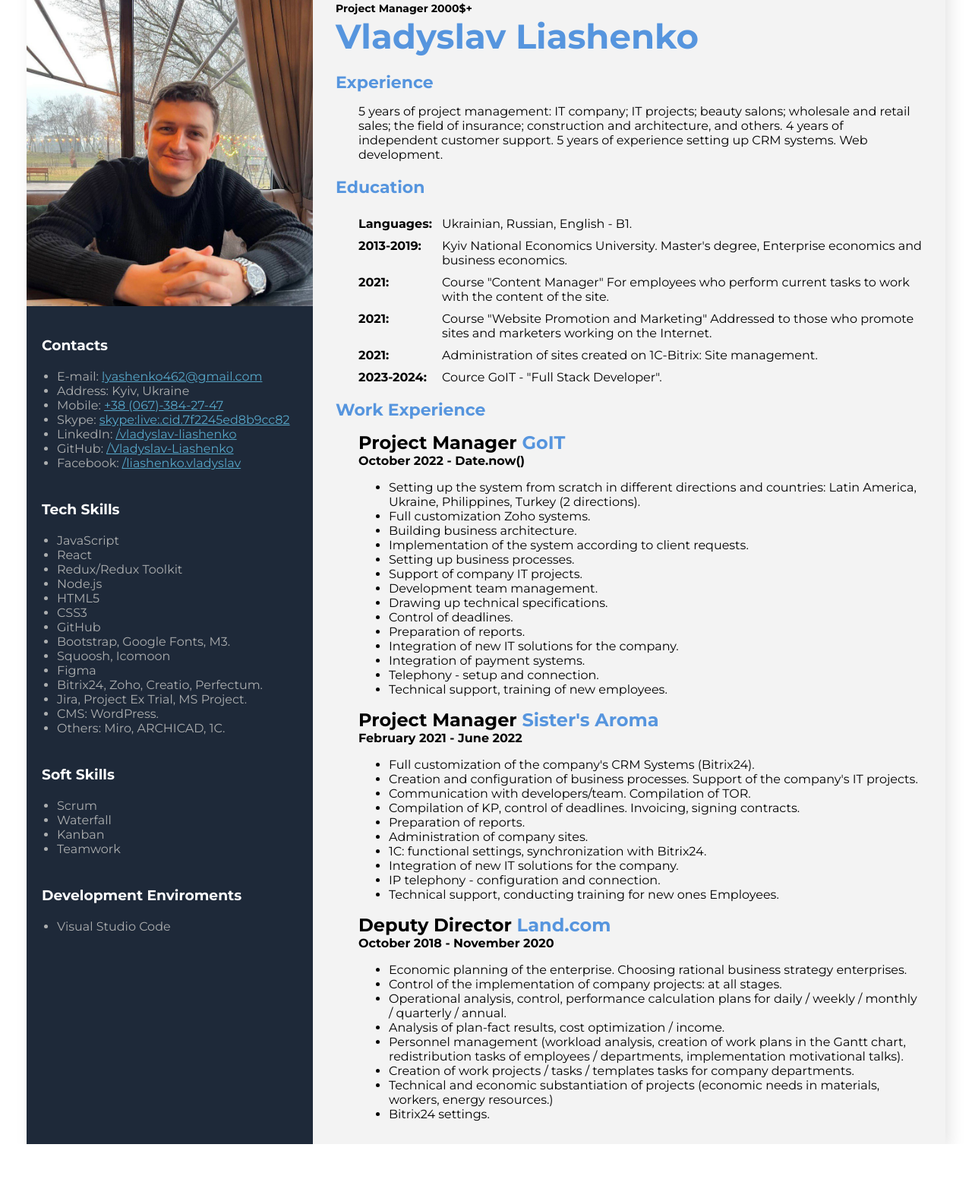
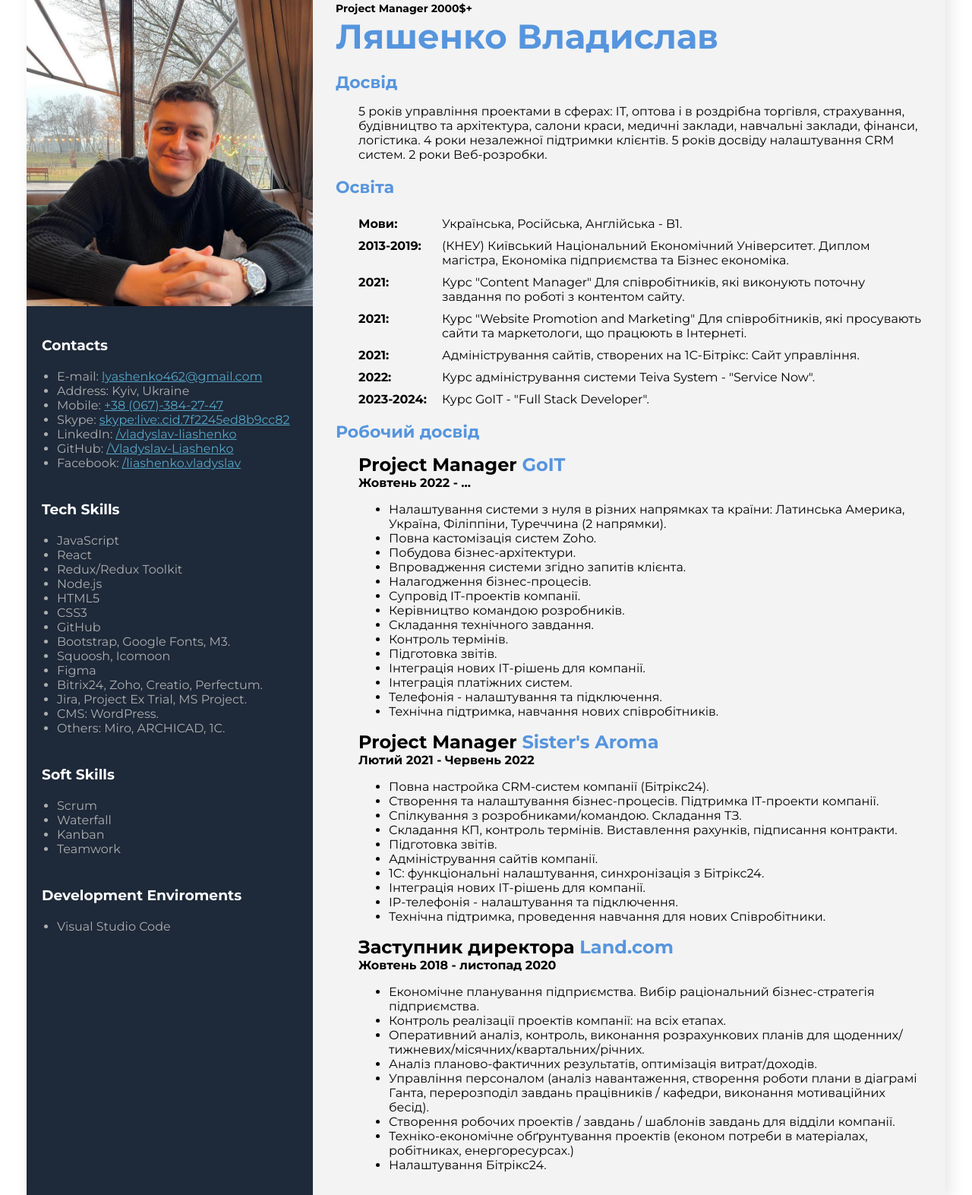
Before and after one commit to Vladyslav-Liashenko/cv-pm-uk, a plain HTML site: page index.html in a window 1280 px wide. Shown: the part 27-1600 px from the top of the page at 76% size. Before the commit the page ends 1533 px from the top, so only its background shows below. Drawn offline with Linux system fonts and the light colour scheme.

Commit message:
translate in UK

```diff
--- a/index.html
+++ b/index.html
@@ -121,34 +121,34 @@
         <div class="container_right">
           <!--about user-->
           <div>
-            <h2 class="front">Project Manager  2000$+</h2>
-            <h1 class="user_name">Vladyslav Liashenko</h1>
+            <h2 class="front">Project Manager 2000$+</h2>
+            <h1 class="user_name">Ляшенко Владислав</h1>
             <div class="experience">
-              <h3 class="h3_name_block">Experience</h3>
+              <h3 class="h3_name_block">Досвід</h3>
               <p class="expnote">
-                5 years of project management: IT company; IT projects; beauty
-                salons; wholesale and retail sales; the field of insurance;
-                construction and architecture, and others. 4 years of
-                independent customer support. 5 years of experience setting up
-                CRM systems. Web development.
+                5 років управління проектами в сферах: IT, оптова і в роздрібна
+                торгівля, страхування, будівництво та архітектура, салони краси,
+                медичні заклади, навчальні заклади, фінанси, логістика. 4 роки
+                незалежної підтримки клієнтів. 5 років досвіду налаштування CRM
+                систем. 2 роки Веб-розробки.
               </p>
             </div>
             <div>
-              <h3 class="h3_name_block">Education</h3>
+              <h3 class="h3_name_block">Освіта</h3>
               <ul class="edub">
                 <li class="edu_li">
                   <p class="edu_p_name">
-                    <b>Languages:</b>
+                    <b>Мови:</b>
                   </p>
-                  <p class="edu_p">Ukrainian, Russian, English - B1.</p>
+                  <p class="edu_p">Українська, Російська, Англійська - B1.</p>
                 </li>
                 <li class="edu_li">
                   <p class="edu_p_name">
                     <b>2013-2019:</b>
                   </p>
                   <p class="edu_p">
-                    Kyiv National Economics University. Master's degree,
-                    Enterprise economics and business economics.
+                    (КНЕУ) Київський Національний Економічний Університет.
+                    Диплом магістра, Економіка підприємства та Бізнес економіка.
                   </p>
                 </li>
                 <li class="edu_li">
@@ -156,8 +156,8 @@
                     <b>2021:</b>
                   </p>
                   <p class="edu_p">
-                    Course "Content Manager" For employees who perform current
-                    tasks to work with the content of the site.
+                    Курс "Content Manager" Для співробітників, які виконують
+                    поточну завдання по роботі з контентом сайту.
                   </p>
                 </li>
                 <li class="edu_li">
@@ -165,8 +165,9 @@
                     <b>2021:</b>
                   </p>
                   <p class="edu_p">
-                    Course "Website Promotion and Marketing" Addressed to those
-                    who promote sites and marketers working on the Internet.
+                    Курс "Website Promotion and Marketing" Для співробітників,
+                    які просувають сайти та маркетологи, що працюють в
+                    Інтернеті.
                   </p>
                 </li>
                 <li class="edu_li">
@@ -174,50 +175,58 @@
                     <b>2021:</b>
                   </p>
                   <p class="edu_p">
-                    Administration of sites created on 1C-Bitrix: Site
-                    management.
+                    Адміністрування сайтів, створених на 1С-Бітрікс: Сайт
+                    управління.
+                  </p>
+                </li>
+                <li class="edu_li">
+                  <p class="edu_p_name">
+                    <b>2022:</b>
+                  </p>
+                  <p class="edu_p">
+                    Курс адміністрування системи Teiva System - "Service Now".
                   </p>
                 </li>
                 <li class="edu_li">
                   <p class="edu_p_name">
                     <b>2023-2024:</b>
                   </p>
-                  <p class="edu_p">Cource GoIT - "Full Stack Developer".</p>
+                  <p class="edu_p">Курс GoIT - "Full Stack Developer".</p>
                 </li>
               </ul>
             </div>
           </div>
           <!--Work Experience-->
           <div class="work">
-            <h3 class="h3_name_block">Work Experience</h3>
+            <h3 class="h3_name_block">Робочий досвід</h3>
             <div class="worknum">
               <div class="work_card">
                 <h2 class="name_position">
                   Project Manager
                   <span class="colortext">GoIT</span>
                 </h2>
-                <h4 class="date">October 2022 - Date.now()</h4>
+                <h4 class="date">Жовтень 2022 - ...</h4>
                 <ul>
                   <li>
-                    Setting up the system from scratch in different directions
-                    and countries: Latin America, Ukraine, Philippines, Turkey
-                    (2 directions).
+                    Налаштування системи з нуля в різних напрямках та країни:
+                    Латинська Америка, Україна, Філіппіни, Туреччина (2
+                    напрямки).
                   </li>
-                  <li>Full customization Zoho systems.</li>
-                  <li>Building business architecture.</li>
+                  <li>Повна кастомізація систем Zoho.</li>
+                  <li>Побудова бізнес-архітектури.</li>
                   <li>
-                    Implementation of the system according to client requests.
+                    Впровадження системи згідно запитів клієнта.
                   </li>
-                  <li>Setting up business processes.</li>
-                  <li>Support of company IT projects.</li>
-                  <li>Development team management.</li>
-                  <li>Drawing up technical specifications.</li>
-                  <li>Control of deadlines.</li>
-                  <li>Preparation of reports.</li>
-                  <li>Integration of new IT solutions for the company.</li>
-                  <li>Integration of payment systems.</li>
-                  <li>Telephony - setup and connection.</li>
-                  <li>Technical support, training of new employees.</li>
+                  <li>Налагодження бізнес-процесів.</li>
+                  <li>Супровід IT-проектів компанії.</li>
+                  <li>Керівництво командою розробників.</li>
+                  <li>Складання технічного завдання.</li>
+                  <li>Контроль термінів.</li>
+                  <li>Підготовка звітів.</li>
+                  <li>Інтеграція нових ІТ-рішень для компанії.</li>
+                  <li>Інтеграція платіжних систем.</li>
+                  <li>Телефонія - налаштування та підключення.</li>
+                  <li>Технічна підтримка, навчання нових співробітників.</li>
                 </ul>
               </div>
 
@@ -226,72 +235,72 @@
                   Project Manager
                   <span class="colortext">Sister's Aroma</span>
                 </h2>
-                <h4 class="date">February 2021 - June 2022</h4>
+                <h4 class="date">Лютий 2021 - Червень 2022</h4>
                 <ul>
                   <li>
-                    Full customization of the company's CRM Systems (Bitrix24).
+                    Повна настройка CRM-систем компанії (Бітрікс24).
                   </li>
                   <li>
-                    Creation and configuration of business processes. Support of
-                    the company's IT projects.
+                    Створення та налаштування бізнес-процесів. Підтримка
+                    IT-проекти компанії.
                   </li>
                   <li>
-                    Communication with developers/team. Compilation of TOR.
+                    Спілкування з розробниками/командою. Складання ТЗ.
                   </li>
                   <li>
-                    Compilation of KP, control of deadlines. Invoicing, signing
-                    contracts.
+                    Складання КП, контроль термінів. Виставлення рахунків,
+                    підписання контракти.
                   </li>
-                  <li>Preparation of reports.</li>
-                  <li>Administration of company sites.</li>
+                  <li>Підготовка звітів.</li>
+                  <li>Адміністрування сайтів компанії.</li>
                   <li>
-                    1C: functional settings, synchronization with Bitrix24.
+                    1С: функціональні налаштування, синхронізація з Бітрікс24.
                   </li>
-                  <li>Integration of new IT solutions for the company.</li>
-                  <li>IP telephony - configuration and connection.</li>
+                  <li>Інтеграція нових ІТ-рішень для компанії.</li>
+                  <li>IP-телефонія - налаштування та підключення.</li>
                   <li>
-                    Technical support, conducting training for new ones
-                    Employees.
+                    Технічна підтримка, проведення навчання для нових
+                    Співробітники.
                   </li>
                 </ul>
               </div>
 
               <div class="work_card">
                 <h2 class="name_position">
-                  Deputy Director
+                  Заступник директора
                   <span class="colortext">Land.com</span>
                 </h2>
-                <h4 class="date">October 2018 - November 2020</h4>
+                <h4 class="date">Жовтень 2018 - листопад 2020</h4>
                 <ul>
                   <li>
-                    Economic planning of the enterprise. Choosing rational
-                    business strategy enterprises.
+                    Економічне планування підприємства. Вибір раціональний
+                    бізнес-стратегія підприємства.
                   </li>
                   <li>
-                    Control of the implementation of company projects: at all
-                    stages.
+                    Контроль реалізації проектів компанії: на всіх етапах.
                   </li>
                   <li>
-                    Operational analysis, control, performance calculation plans
-                    for daily / weekly / monthly / quarterly / annual.
+                    Оперативний аналіз, контроль, виконання розрахункових планів
+                    для щоденних/тижневих/місячних/квартальних/річних.
                   </li>
                   <li>
-                    Analysis of plan-fact results, cost optimization / income.
+                    Аналіз планово-фактичних результатів, оптимізація
+                    витрат/доходів.
                   </li>
                   <li>
-                    Personnel management (workload analysis, creation of work
-                    plans in the Gantt chart, redistribution tasks of employees
-                    / departments, implementation motivational talks).
+                    Управління персоналом (аналіз навантаження, створення роботи
+                    плани в діаграмі Ганта, перерозподіл завдань працівників /
+                    кафедри, виконання мотиваційних бесід).
                   </li>
                   <li>
-                    Creation of work projects / tasks / templates tasks for
-                    company departments.
+                    Створення робочих проектів / завдань / шаблонів завдань для
+                    відділи компанії.
                   </li>
                   <li>
-                    Technical and economic substantiation of projects (economic
-                    needs in materials, workers, energy resources.)
+                    Техніко-економічне обґрунтування проектів (економ
+                    потреби в матеріалах, робітниках, енергоресурсах.)
                   </li>
-                  <li>Bitrix24 settings.</li>
+                  <li>Налаштування Бітрікс24.</li>
                 </ul>
               </div>
             </div>
```
